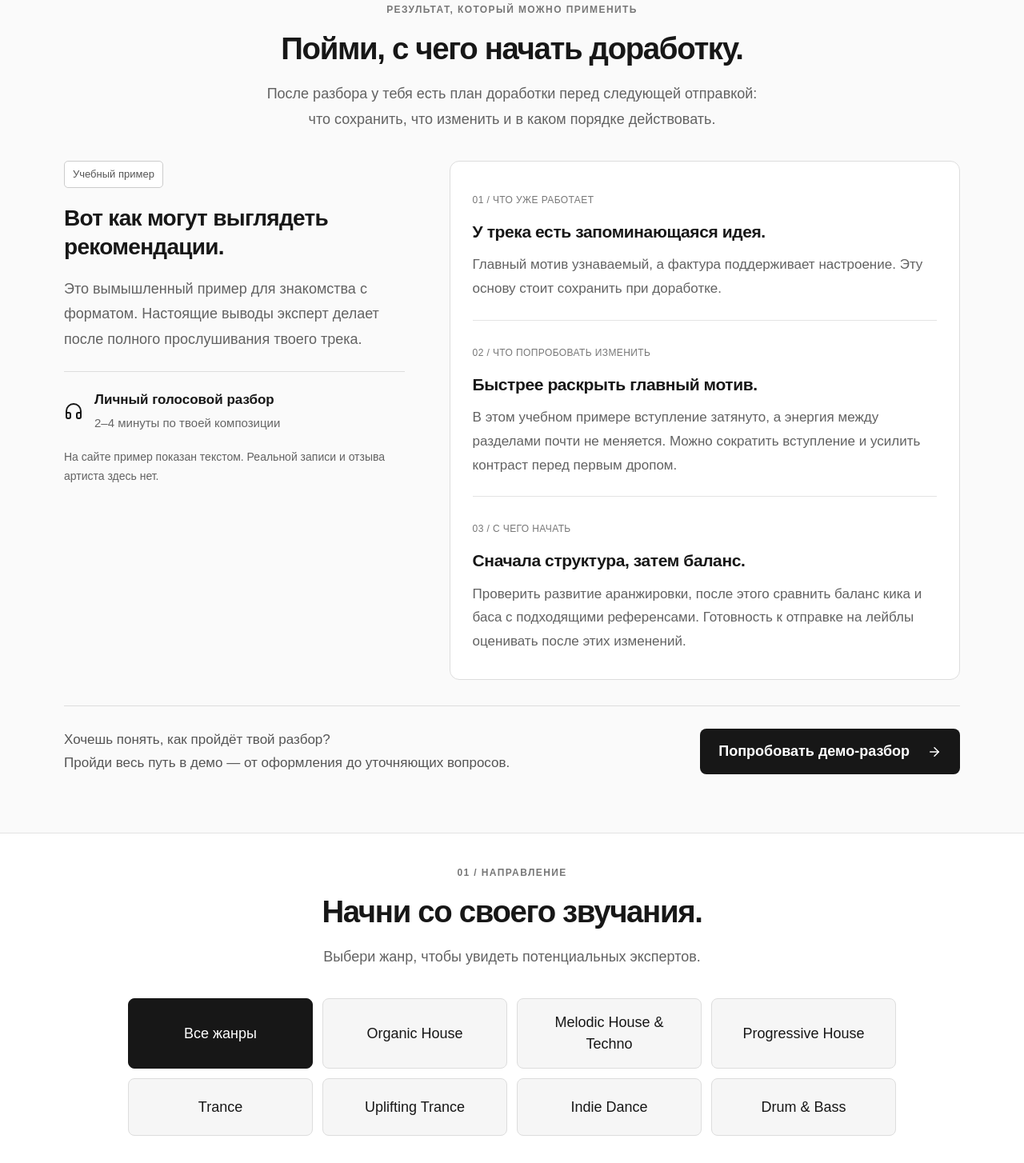
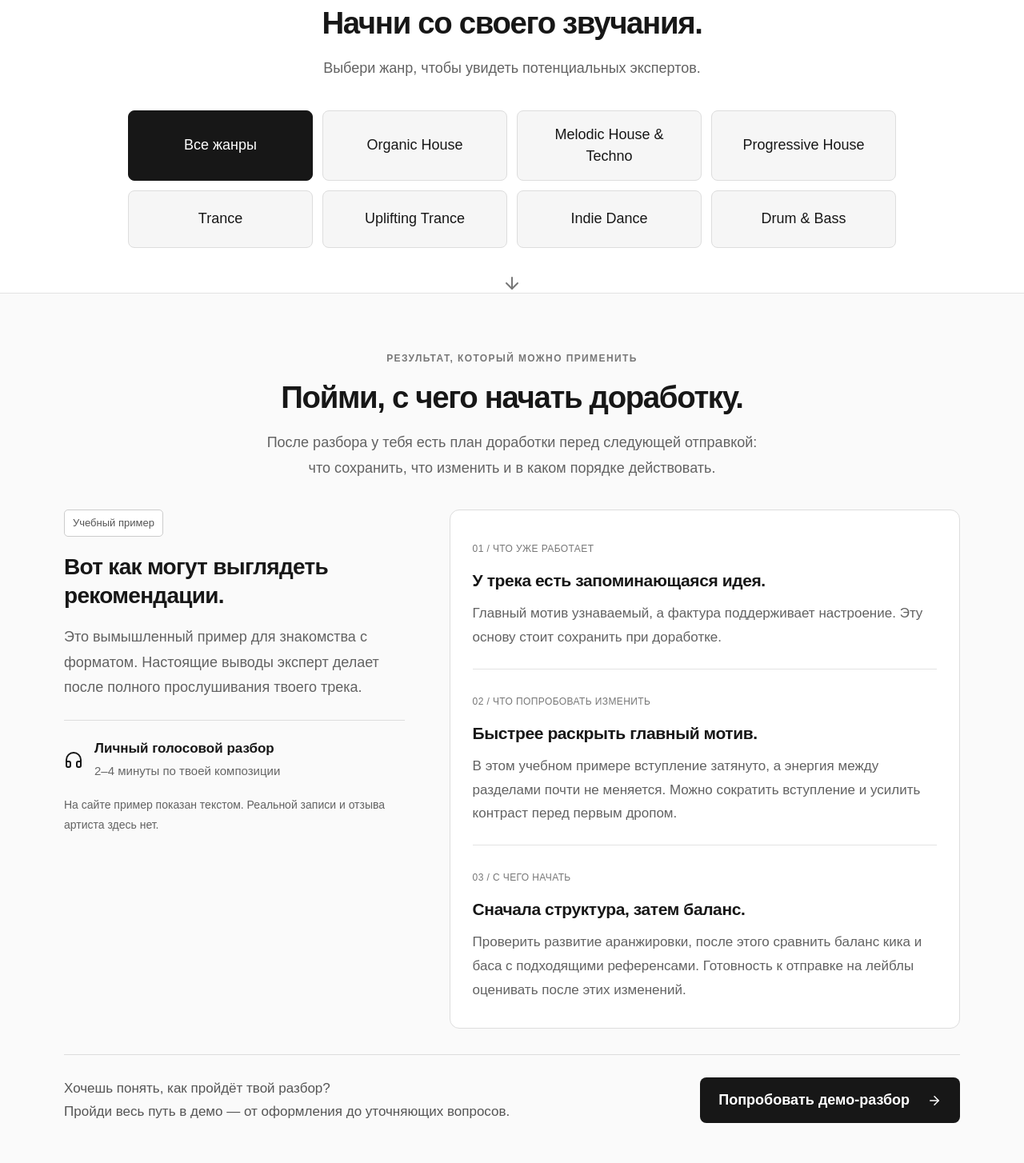
Before and after one commit to anastasiadinastia77/fwsite, a React (Vite) app: page / in a window 1280 px wide. Shown: the part 920-2374 px from the top of the page at 80% size. Built offline with nearby package versions, Linux system fonts and the light colour scheme.

Commit message:
Move genre selection before the review example

```diff
--- a/src/main.tsx
+++ b/src/main.tsx
@@ -25,16 +25,16 @@ function App(){
  <div className="hero-actions"><a className="button primary" href="#review-example">Посмотреть пример разбора <ArrowRight size={18}/></a><a className="text-link" href="#experts">Кто будет разбирать <ArrowDown size={17}/></a></div>
  <p className="hero-price">Один трек · голосовой ответ на 2–4 минуты · один раунд уточнений</p>
  </section>
+ <section className="directions section" id="directions">
+ <div className="section-heading centered"><span className="section-kicker">01 / НАПРАВЛЕНИЕ</span><h2>Начни со своего звучания.</h2><p>Выбери жанр, чтобы увидеть потенциальных экспертов.</p></div>
+ <div className="filters" aria-label="Фильтр по жанру">{genres.map(g=><button key={g} className={genre===g?'active':''} onClick={()=>setGenre(g)} aria-pressed={genre===g}>{g}</button>)}</div>
+ <div className="section-arrow" aria-hidden="true"><ArrowDown size={24}/></div>
+ </section>
  <section className="review-example section" id="review-example">
  <div className="section-heading centered"><span className="section-kicker">РЕЗУЛЬТАТ, КОТОРЫЙ МОЖНО ПРИМЕНИТЬ</span><h2>Пойми, с чего начать доработку.</h2><p>После разбора у тебя есть план доработки перед следующей отправкой: что сохранить, что изменить и в каком порядке действовать.</p></div>
  <div className="example-layout"><div className="example-explanation"><span className="example-label">Учебный пример</span><h3>Вот как могут выглядеть рекомендации.</h3><p>Это вымышленный пример для знакомства с форматом. Настоящие выводы эксперт делает после полного прослушивания твоего трека.</p><div className="example-delivery"><Headphones size={24}/><div><strong>Личный голосовой разбор</strong><span>2–4 минуты по твоей композиции</span></div></div><p className="fine">На сайте пример показан текстом. Реальной записи и отзыва артиста здесь нет.</p></div>
  <div className="example-notes"><div><span className="micro">01 / ЧТО УЖЕ РАБОТАЕТ</span><h3>У трека есть запоминающаяся идея.</h3><p>Главный мотив узнаваемый, а фактура поддерживает настроение. Эту основу стоит сохранить при доработке.</p></div><div><span className="micro">02 / ЧТО ПОПРОБОВАТЬ ИЗМЕНИТЬ</span><h3>Быстрее раскрыть главный мотив.</h3><p>В этом учебном примере вступление затянуто, а энергия между разделами почти не меняется. Можно сократить вступление и усилить контраст перед первым дропом.</p></div><div><span className="micro">03 / С ЧЕГО НАЧАТЬ</span><h3>Сначала структура, затем баланс.</h3><p>Проверить развитие аранжировки, после этого сравнить баланс кика и баса с подходящими референсами. Готовность к отправке на лейблы оценивать после этих изменений.</p></div></div></div>
  <div className="example-next"><p>Хочешь понять, как пройдёт твой разбор?<br/> Пройди весь путь в демо — от оформления до уточняющих вопросов.</p><button className="button primary" onClick={()=>begin(demoExpert(genre==='Все жанры'?'Organic House':genre))}>Попробовать демо-разбор <ArrowRight size={18}/></button></div>
- </section>
- <section className="directions section" id="directions">
- <div className="section-heading centered"><span className="section-kicker">01 / НАПРАВЛЕНИЕ</span><h2>Начни со своего звучания.</h2><p>Выбери жанр, чтобы увидеть потенциальных экспертов.</p></div>
- <div className="filters" aria-label="Фильтр по жанру">{genres.map(g=><button key={g} className={genre===g?'active':''} onClick={()=>setGenre(g)} aria-pressed={genre===g}>{g}</button>)}</div>
- <div className="section-arrow" aria-hidden="true"><ArrowDown size={24}/></div>
  </section>
  <section className="experts-section section" id="experts">
  <div className="section-heading centered"><span className="section-kicker">02 / ЛЮДИ, КОТОРЫЕ ПОНИМАЮТ ЗВУК</span><h2>Продюсеры и владельцы лейблов.</h2><p>Знакомься с артистами, которых мы хотели бы пригласить.<br/> Их участие в платформе пока не подтверждено.</p></div>
```
Also changed, not shown: 2 other files (tests, documents, lock files or other folders).
